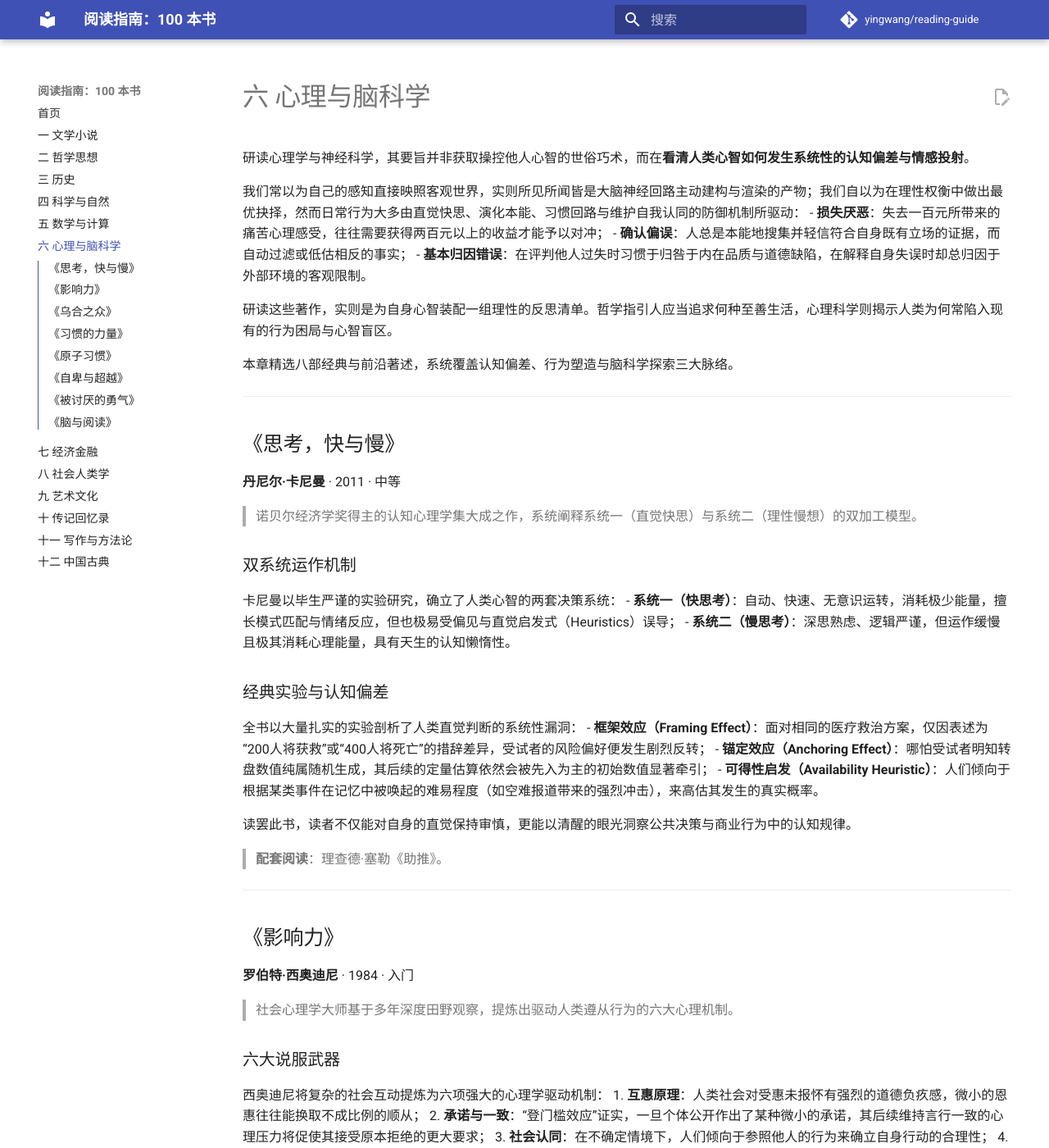
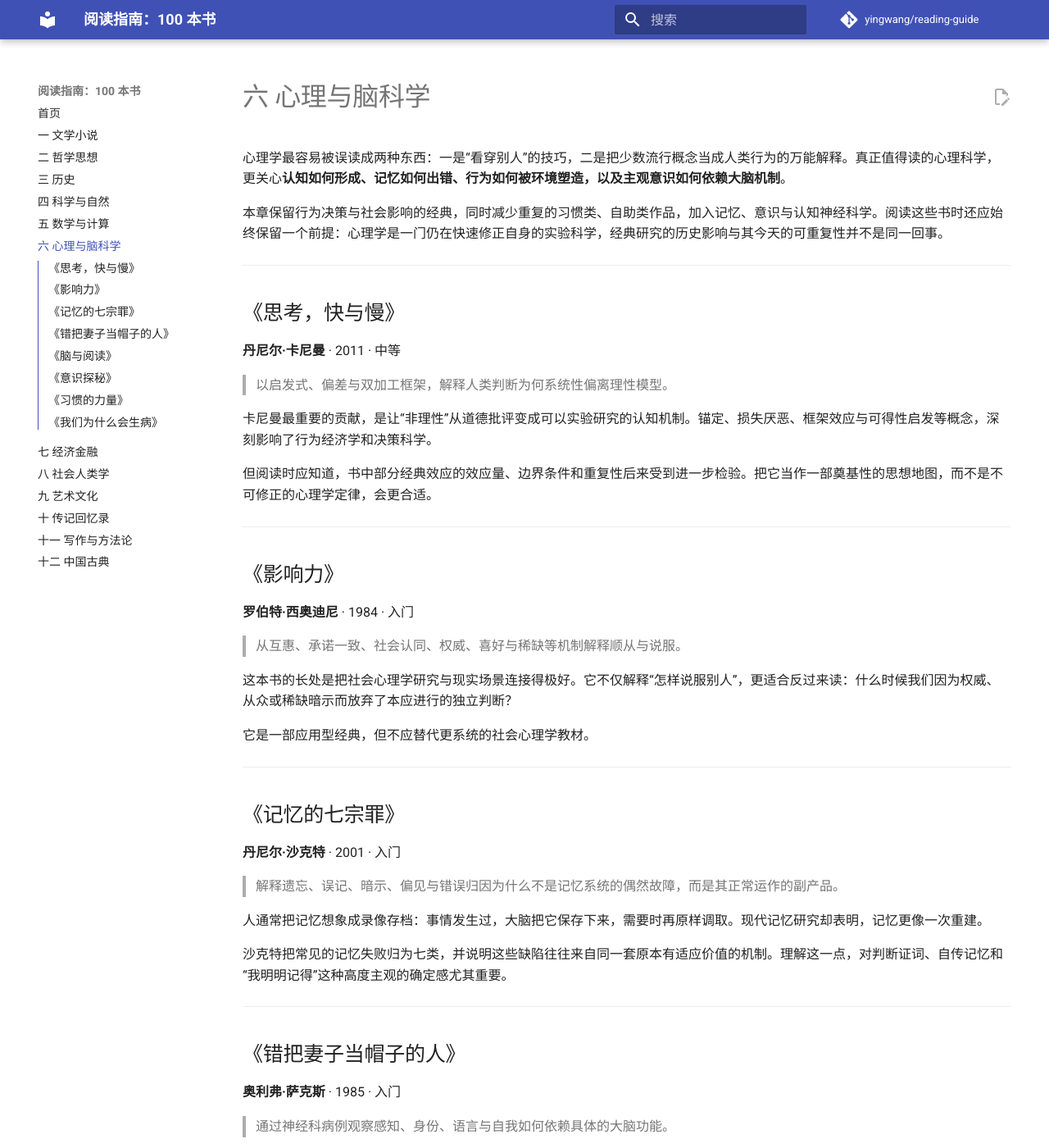
Before and after one commit to yingwang/reading-guide, an MkDocs documentation site: the page built from docs/chapters/06-psychology.md, in a window 1280 px wide and 1400 px high. Shown: the whole window at 82% size. Built offline with MkDocs 1.6.1 and Material for MkDocs 9.7.7, drawn with Linux system fonts in a browser that asks for light colours; comment, search, counter and statistics services are not loaded; some of the changed text lies outside the part shown.

Commit message:
Rebuild psychology and brain science list

```diff
--- a/docs/chapters/06-psychology.md
+++ b/docs/chapters/06-psychology.md
@@ -1,15 +1,8 @@
 # 六 心理与脑科学
 
-研读心理学与神经科学，其要旨并非获取操控他人心智的世俗巧术，而在**看清人类心智如何发生系统性的认知偏差与情感投射**。
+心理学最容易被误读成两种东西：一是“看穿别人”的技巧，二是把少数流行概念当成人类行为的万能解释。真正值得读的心理科学，更关心**认知如何形成、记忆如何出错、行为如何被环境塑造，以及主观意识如何依赖大脑机制**。
 
-我们常以为自己的感知直接映照客观世界，实则所见所闻皆是大脑神经回路主动建构与渲染的产物；我们自以为在理性权衡中做出最优抉择，然而日常行为大多由直觉快思、演化本能、习惯回路与维护自我认同的防御机制所驱动：
-- **损失厌恶**：失去一百元所带来的痛苦心理感受，往往需要获得两百元以上的收益才能予以对冲；
-- **确认偏误**：人总是本能地搜集并轻信符合自身既有立场的证据，而自动过滤或低估相反的事实；
-- **基本归因错误**：在评判他人过失时习惯于归咎于内在品质与道德缺陷，在解释自身失误时却总归因于外部环境的客观限制。
-
-研读这些著作，实则是为自身心智装配一组理性的反思清单。哲学指引人应当追求何种至善生活，心理科学则揭示人类为何常陷入现有的行为困局与心智盲区。
-
-本章精选八部经典与前沿著述，系统覆盖认知偏差、行为塑造与脑科学探索三大脉络。
+本章保留行为决策与社会影响的经典，同时减少重复的习惯类、自助类作品，加入记忆、意识与认知神经科学。阅读这些书时还应始终保留一个前提：心理学是一门仍在快速修正自身的实验科学，经典研究的历史影响与其今天的可重复性并不是同一回事。
 
 ---
 
@@ -17,24 +10,11 @@
 
 **丹尼尔·卡尼曼** · 2011 · 中等
 
-> 诺贝尔经济学奖得主的认知心理学集大成之作，系统阐释系统一（直觉快思）与系统二（理性慢想）的双加工模型。
+> 以启发式、偏差与双加工框架，解释人类判断为何系统性偏离理性模型。
 
-### 双系统运作机制
+卡尼曼最重要的贡献，是让“非理性”从道德批评变成可以实验研究的认知机制。锚定、损失厌恶、框架效应与可得性启发等概念，深刻影响了行为经济学和决策科学。
 
-卡尼曼以毕生严谨的实验研究，确立了人类心智的两套决策系统：
-- **系统一（快思考）**：自动、快速、无意识运转，消耗极少能量，擅长模式匹配与情绪反应，但也极易受偏见与直觉启发式（Heuristics）误导；
-- **系统二（慢思考）**：深思熟虑、逻辑严谨，但运作缓慢且极其消耗心理能量，具有天生的认知懒惰性。
-
-### 经典实验与认知偏差
-
-全书以大量扎实的实验剖析了人类直觉判断的系统性漏洞：
-- **框架效应（Framing Effect）**：面对相同的医疗救治方案，仅因表述为“200人将获救”或“400人将死亡”的措辞差异，受试者的风险偏好便发生剧烈反转；
-- **锚定效应（Anchoring Effect）**：哪怕受试者明知转盘数值纯属随机生成，其后续的定量估算依然会被先入为主的初始数值显著牵引；
-- **可得性启发（Availability Heuristic）**：人们倾向于根据某类事件在记忆中被唤起的难易程度（如空难报道带来的强烈冲击），来高估其发生的真实概率。
-
-读罢此书，读者不仅能对自身的直觉保持审慎，更能以清醒的眼光洞察公共决策与商业行为中的认知规律。
-
-> **配套阅读**：理查德·塞勒《助推》。
+但阅读时应知道，书中部分经典效应的效应量、边界条件和重复性后来受到进一步检验。把它当作一部奠基性的思想地图，而不是不可修正的心理学定律，会更合适。
 
 ---
 
@@ -42,37 +22,59 @@
 
 **罗伯特·西奥迪尼** · 1984 · 入门
 
-> 社会心理学大师基于多年深度田野观察，提炼出驱动人类遵从行为的六大心理机制。
+> 从互惠、承诺一致、社会认同、权威、喜好与稀缺等机制解释顺从与说服。
 
-### 六大说服武器
+这本书的长处是把社会心理学研究与现实场景连接得极好。它不仅解释“怎样说服别人”，更适合反过来读：什么时候我们因为权威、从众或稀缺暗示而放弃了本应进行的独立判断？
 
-西奥迪尼将复杂的社会互动提炼为六项强大的心理学驱动机制：
-1. **互惠原理**：人类社会对受惠未报怀有强烈的道德负疚感，微小的恩惠往往能换取不成比例的顺从；
-2. **承诺与一致**：“登门槛效应”证实，一旦个体公开作出了某种微小的承诺，其后续维持言行一致的心理压力将促使其接受原本拒绝的更大要求；
-3. **社会认同**：在不确定情境下，人们倾向于参照他人的行为来确立自身行动的合理性；
-4. **喜好原理**：外表魅力、相似性与真诚的赞美能显著提高说服的成功率；
-5. **权威效应**：头衔、制服与专业标志能引发人们下意识的顺从；
-6. **稀缺原则**：“机会越少，价值越高”，对失去某种潜在选择的恐惧往往远超获得的渴望。
-
-本书的双重价值在于：它既系统梳理了有效沟通的心理逻辑，更重要的是为读者提供了识破操纵、及时建立心理防线的理性工具。
-
-> **配套阅读**：罗伯特·西奥迪尼《先发影响力》。
+它是一部应用型经典，但不应替代更系统的社会心理学教材。
 
 ---
 
-## 《乌合之众》
+## 《记忆的七宗罪》
 
-**古斯塔夫·勒庞** · 1895 · 中等
+**丹尼尔·沙克特** · 2001 · 入门
 
-> 群体心理学的开山之作，反思群体狂热与个体理性消解的经典文本。
+> 解释遗忘、误记、暗示、偏见与错误归因为什么不是记忆系统的偶然故障，而是其正常运作的副产品。
 
-### 群体心智的降维
+人通常把记忆想象成录像存档：事情发生过，大脑把它保存下来，需要时再原样调取。现代记忆研究却表明，记忆更像一次重建。
 
-勒庞的核心洞见在于：**当个体融入群体之后，其原有的独立审慎与责任感往往被群体的匿名性与情绪传染所淹没，智性水平趋于平均，极端情绪与原始冲动随之放大**。
+沙克特把常见的记忆失败归为七类，并说明这些缺陷往往来自同一套原本有适应价值的机制。理解这一点，对判断证词、自传记忆和“我明明记得”这种高度主观的确定感尤其重要。
 
-在群体之中，概念被极度简化为非黑即白的口号，任何细致的论辩皆被视为叛逆。尽管该书受限于十九世纪末的历史与阶层局限，部分论断在当代社会学中已得到修正，但其提出的核心命题依然具有强烈的现实回响：为何现代网络舆论依然容易在情绪极化中形成盲从的风暴？研读此书，有助于在群体喧嚣中守护独立的理性反思能力。
+---
 
-> **配套阅读**：埃利亚斯·卡内蒂《群众与权力》。
+## 《错把妻子当帽子的人》
+
+**奥利弗·萨克斯** · 1985 · 入门
+
+> 通过神经科病例观察感知、身份、语言与自我如何依赖具体的大脑功能。
+
+萨克斯写的不是抽象脑区列表，而是一个人在某种认知能力受损后，整个世界会怎样改变。面孔识别、身体知觉、记忆、音乐与语言障碍，在病例叙事中变成了关于“什么构成一个人”的真实问题。
+
+这不是严格意义上的现代神经科学教材，但在人文叙事与脑科学之间，它几乎无可替代。
+
+---
+
+## 《脑与阅读》
+
+**斯坦尼斯拉斯·迪昂** · 2007 · 中等
+
+> 从认知神经科学解释大脑如何学习阅读这一人类历史上极晚出现的文化技能。
+
+阅读并不是自然选择专门为人类打造的能力。迪昂提出“神经元再利用”视角：文化发明会借用并重新组织原本用于视觉识别和语言处理的神经系统。
+
+这本书的价值在于，它把脑成像、发展心理学、文字系统与教育问题真正连在一起。
+
+---
+
+## 《意识探秘》
+
+**丹尼尔·丹尼特** · 1991 · 进阶
+
+> 从哲学、认知科学与人工智能交界处挑战“意识中有一个中央观察者”的直觉。
+
+丹尼特反对把意识想象成脑内电影院：外界信息进入大脑，最后由某个“真正的我”观看。他提出多重草稿等模型，试图说明主观体验可能来自大量并行、竞争、不断修订的信息处理过程。
+
+这本书争议很大，也远非意识问题的最终答案。它的价值正在于迫使读者区分：哪些只是强烈的主观直觉，哪些才是一个关于意识的可解释模型。
 
 ---
 
@@ -80,68 +82,20 @@
 
 **查尔斯·杜希格** · 2012 · 入门
 
-> 以严谨的案例剖析行为心理学中的“习惯回路”机制：提示、惯常行为与奖赏。
+> 以提示、行为、奖赏的习惯回路解释重复行为如何形成与改变。
 
-### 习惯重塑的神经机制
+这本书比《原子习惯》更适合留在这份书单，因为它更接近行为科学的案例型导读，而不只是个人效率方法。它帮助读者理解环境线索与即时奖赏为何经常比抽象意志力更能塑造长期行为。
 
-全书通过大量商业转型与个体行为改变的鲜活案例，揭示出习惯重塑的科学机理。
-
-改变不良习惯的关键不在于苦行僧式的意志消耗，而在于精确识别触发提示与内在奖赏，进而以建设性的新行为替换旧有回路。基石习惯（Keystone Habit）的建立往往能引发生活其他维度的良性连锁反应。
-
-> **配套阅读**：温迪·伍德《习惯力》。
+书中的“习惯回路”是有用的简化模型，但真实行为改变往往还受到动机、社会环境、压力与个体差异影响。
 
 ---
 
-## 《原子习惯》
+## 《我们为什么会生病》
 
-**詹姆斯·克利尔** · 2018 · 入门
+**伦道夫·尼斯 / 乔治·威廉斯** · 1994 · 中等
 
-> 将行为心理学理论高度系统化与工程化的实用习惯重塑指南。
+> 用演化视角重新理解焦虑、疼痛、发热等看似“不合理”的身心反应。
 
-### 四大行为转变法则
+它提出一个很重要的问题：为什么自然选择没有把疾病和脆弱性全部消除？答案往往不是“身体设计失败”，而是权衡、环境错配、防御反应与演化历史共同作用的结果。
 
-克利尔提出了习惯养成的可执行法则：
-1. **让提示显而易见**（环境设计与执行意图：何时何地做何事）；
-2. **让行为具有吸引力**（诱惑捆绑）；
-3. **让执行简便易行**（两分钟定律，降低初始启动阻力）；
-4. **让奖赏即时满足**（习惯追踪器）。
-
-书中强调“身份认同”在行为改变中的枢纽作用：真正的转变并非源于“我想实现某一目标”，而在于“我想成为何种特质的人”。每一次微小的行为践行，本质上都是在为新的自我身份投下信任的一票。
-
----
-
-## 《自卑与超越》
-
-**阿尔弗雷德·阿德勒** · 1931 · 入门
-
-> 个体心理学奠基之作，探讨自卑感的根源、生活风格的形成与社会兴趣的追寻。
-
-### 目的论与社会兴趣
-
-阿德勒破除了弗洛伊德泛性论与机械决定论的束缚，主张人类行为是由未来的目标（追求优越与补偿自卑）所驱动，而非仅仅受过去创伤的宿命决定。
-
-真正的超越自卑并非凌驾于他人之上，而是在与他人的平等协作、职业奉献与博爱中建立深厚的“社会兴趣”。
-
----
-
-## 《被讨厌的勇气》
-
-**岸见一郎 / 古贺史健** · 2013 · 入门
-
-> 以青年与哲人的对话体，通俗化阐释阿德勒心理学的精髓：“课题分离”与主体自由。
-
-### 课题分离与自由的真谛
-
-全书以极具张力的辩难形式展开：人生一切烦恼皆源于人际关系。学会区分“何为自己的课题、何为他人的课题”，即不干涉他人的选择，亦不为迎合他人的期待而委屈自身的主体性，方能获得真正自由而笃定的生活。
-
----
-
-## 《脑与阅读》
-
-**斯坦尼斯拉斯·迪昂** · 2007 · 中等
-
-> 认知神经科学领域的权威之作，破译人类大脑如何将二维视觉符号转化为丰富的意义世界。
-
-### 文字脑区的神经元重用
-
-全书通过 fMRI 功能性脑成像实验，揭示大脑左半球枕颞区“文字脑区”（Visual Word Form Area, VWFA）的神经元重用机制。展示了人类文明如何“文化借用”灵长类古老的视觉边缘与形状识别皮层，从而实现从口头语言向文字阅读的伟大神经跃迁。
+这本书处在演化医学与心理学的交叉地带。部分具体假说需要结合后续研究阅读，但其提问方式非常有价值：不要只问某个症状“怎么发生”，还要问它“为什么会保留下来”。
```
